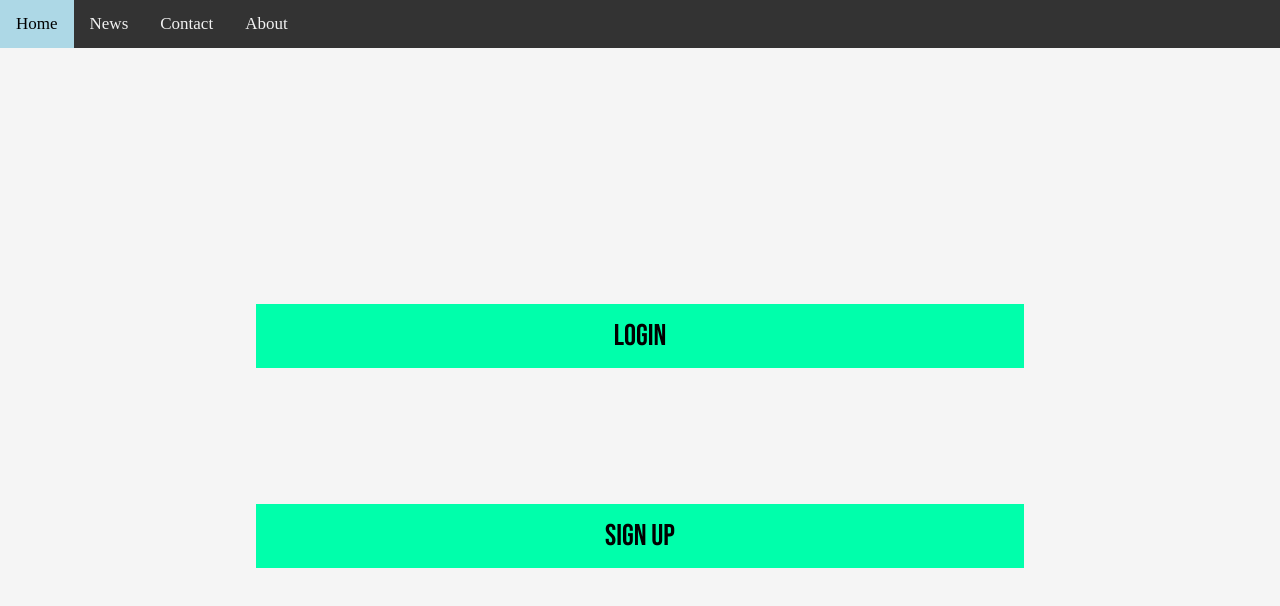
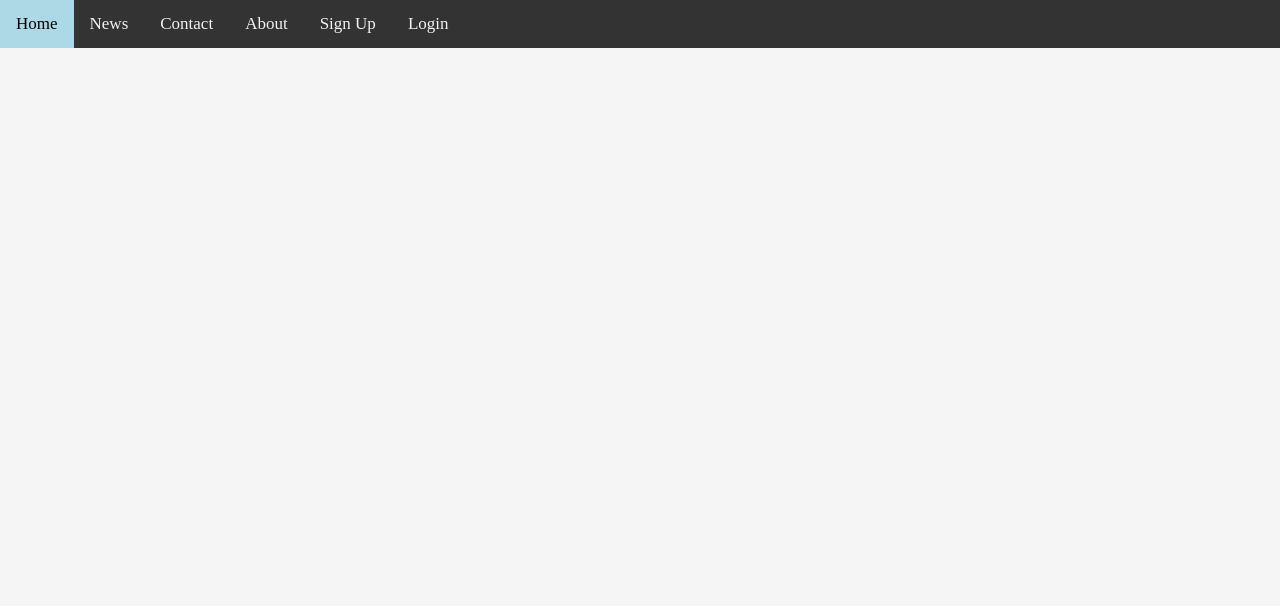
Before and after one commit to Saurabhbedre/codewithsaurabh.com, a plain HTML site: page index.html in a window 1280 px wide. Drawn offline with Linux system fonts and the light colour scheme; a web font is replaced by a local one.

Commit message:
login change

```diff
--- a/index.html
+++ b/index.html
@@ -18,19 +18,13 @@
   <a href="#news">News</a>
   <a href="#comtact">Contact</a>
   <a href="#about">About</a>
+  <a href="signup.html">Sign Up</a>
+  <a href="login.html">Login</a>
   <a href="javascript:void(0);" class="icon" onclick="myFunction()">
     <i class="fa fa-bars"></i>
   </a>
 </div>
-<div class="lb">
-				<a href="login.html">
-<button class="lbt">Login</button>
-</a>
-</div>
-<div class="lb">
-				<a href="signup.html">
-<button class="lbs">Sign up</button>
-</a>
+
 </div>
 </body>
 </html>
```
Also changed, not shown: login.html (+3 -1 lines), signup.html (+1 -0 lines).
